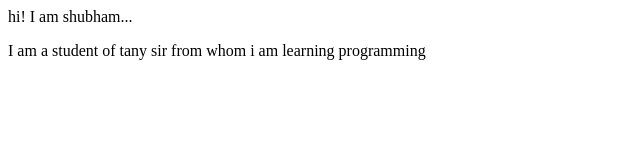
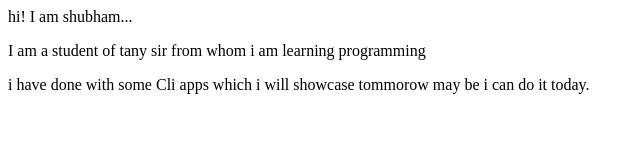
Before and after one commit to bhardwaj657/shubhambhardwaj.com, a plain HTML site: page index.html in a window 1280 px wide. Shown: the whole page, without its empty margins (0-640 px from the left). Drawn offline with Linux system fonts and the light colour scheme.

Commit message:
added some text to new branch

```diff
--- a/index.html
+++ b/index.html
@@ -8,5 +8,6 @@
 <body>
     hi! I am shubham...
     <p>I am a student of tany sir from whom i am learning programming</p>
+    i have done with some Cli apps which i will showcase tommorow may be i can do it today.
 </body>
 </html>
```
